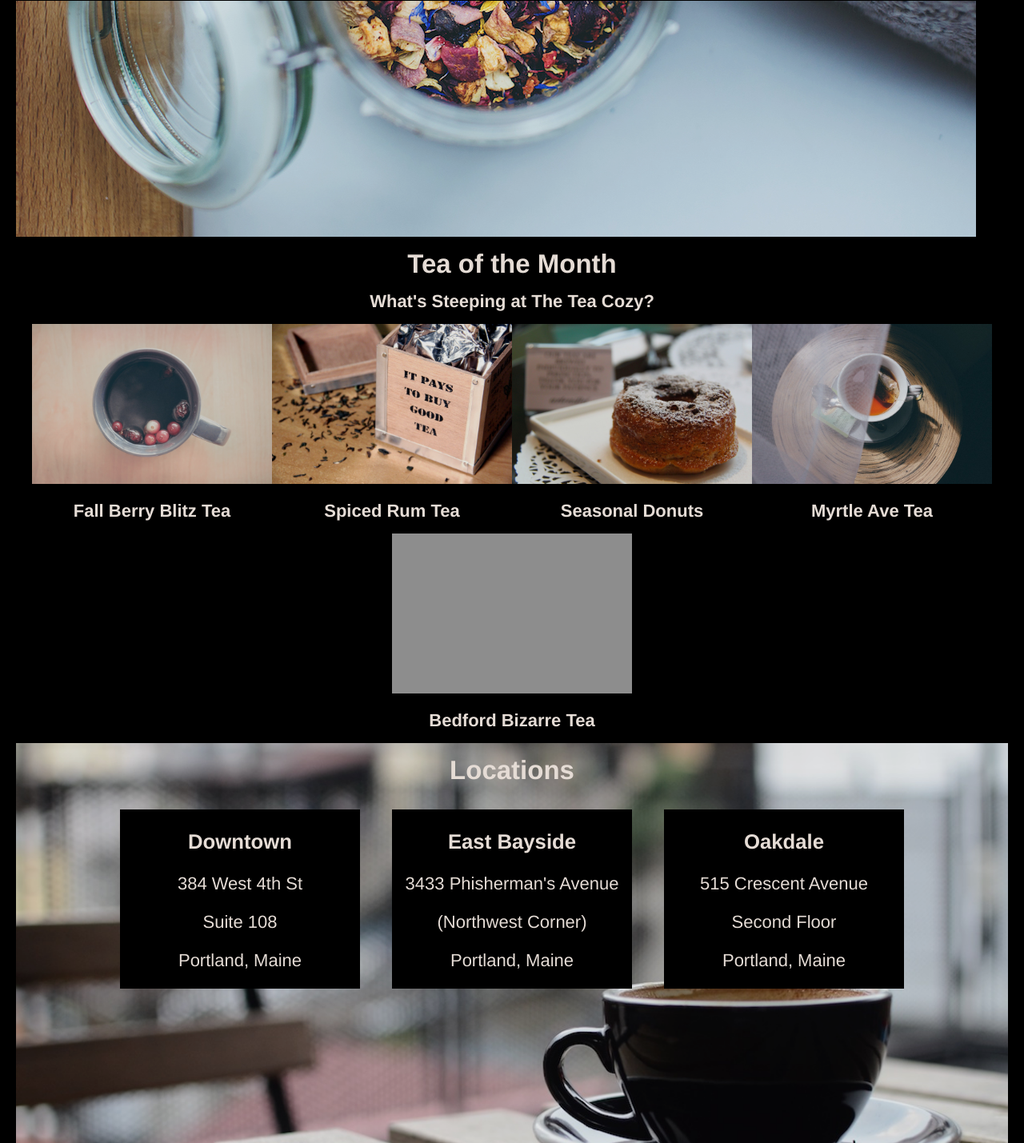
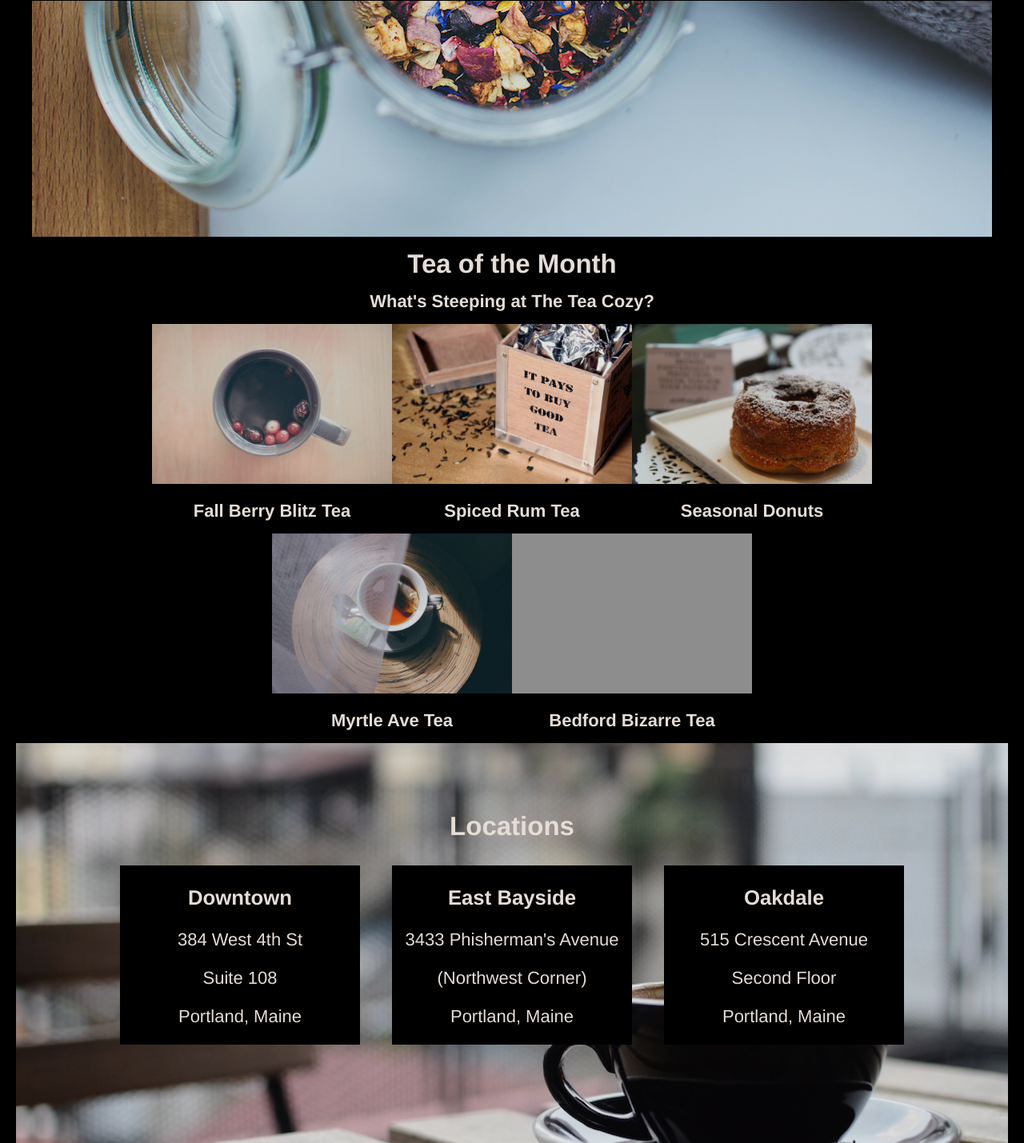
Before and after one commit to luskn/tea-project, a plain HTML site: page index.html in a window 1280 px wide. Shown: the part 473-1902 px from the top of the page at 80% size. Drawn offline with Linux system fonts and the light colour scheme; grey boxes are pictures that could not be loaded.

Commit message:
Complite project.

```diff
--- a/resources/css/style.css
+++ b/resources/css/style.css
@@ -71,11 +71,14 @@ main {
   align-items: center;
 }
 
+/* Main -- Mission section */
+
 #mission {
   background-image: url("../images/img-mission-background.jpg");
   max-width: 1200px;
   height: 700px;
   flex-direction: row;
+  margin: 0 auto;
 }
 
 .section-text {
@@ -86,6 +89,12 @@ main {
 .flex-container {
   display: flex;
   flex-direction: column;
+}
+
+/* Main -- Tea of month section */
+#featured-tea {
+  max-width: 1000px;
+  margin: 0 auto;
 }
 
 .tea-containers {
@@ -100,6 +109,8 @@ main {
   height: 200px;
   width: 300px;
 }
+
+
 /* Main -- Locations section */
 
 #locations {
@@ -108,6 +119,10 @@ main {
   background-size: cover;
   background-position: center;
   align-items: center;
+}
+
+#locations h2 {
+  padding-top: 70px;
 }
 
 .location-items {
@@ -126,11 +141,9 @@ main {
   margin: 0px 20px;
 }
 
-.location-items h2 {
-
-}
 
 /* Footer section */
+
 .contact {
   height: 200px;
 }
```
Also changed, not shown: index.html (line endings or trailing spaces).
